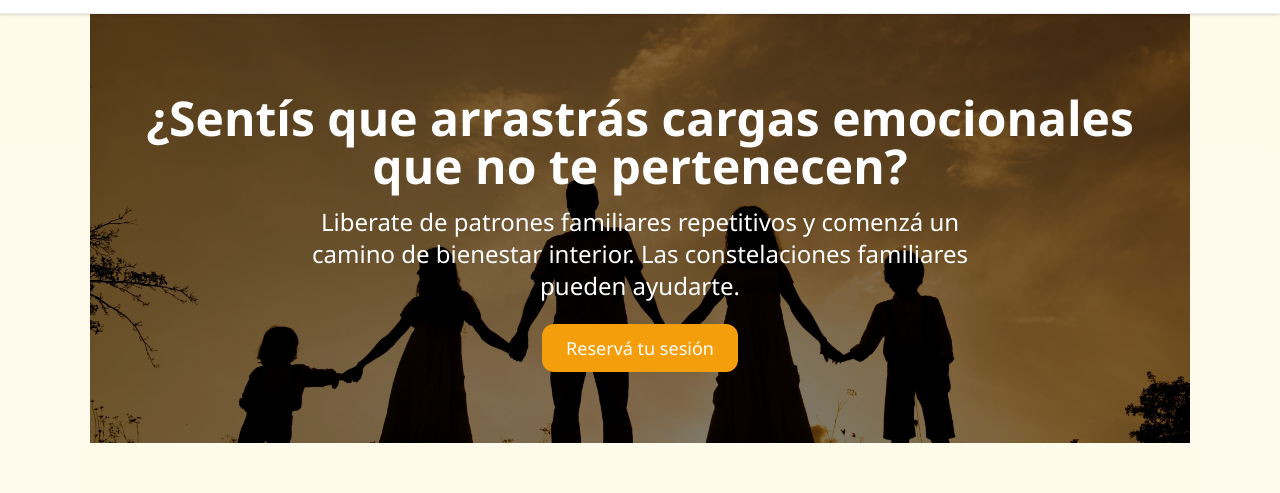
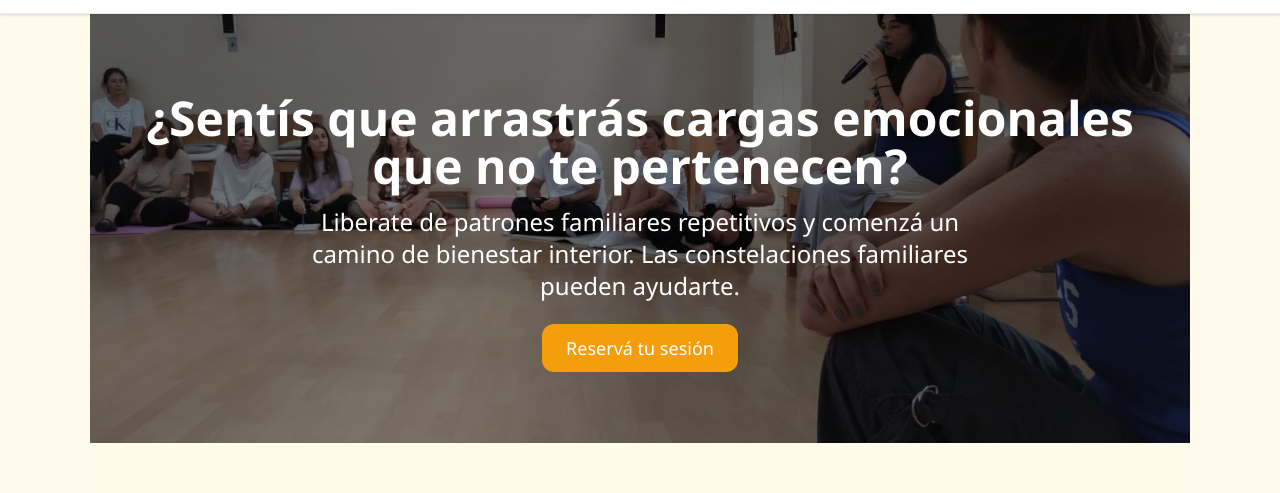
Before and after one commit to palazzid88/constelaciones-familiares, a plain HTML site: page index.html in a window 1280 px wide. Shown: the part 99-592 px from the top of the page. Drawn offline with nearby package versions, Linux system fonts and the light colour scheme.

Commit message:
se trabaja en img banner

```diff
--- a/styles.css
+++ b/styles.css
@@ -107,6 +107,8 @@ header {
 /* Fondo hero */
 section.relative {
   background-image: url('./images/banner.webp');
+    background-image: url('./images/img6.jpg');
+
   background-size: cover;
   background-position: center;
   background-repeat: no-repeat;
```
Also changed, not shown: index.html (+1 -0 lines).
